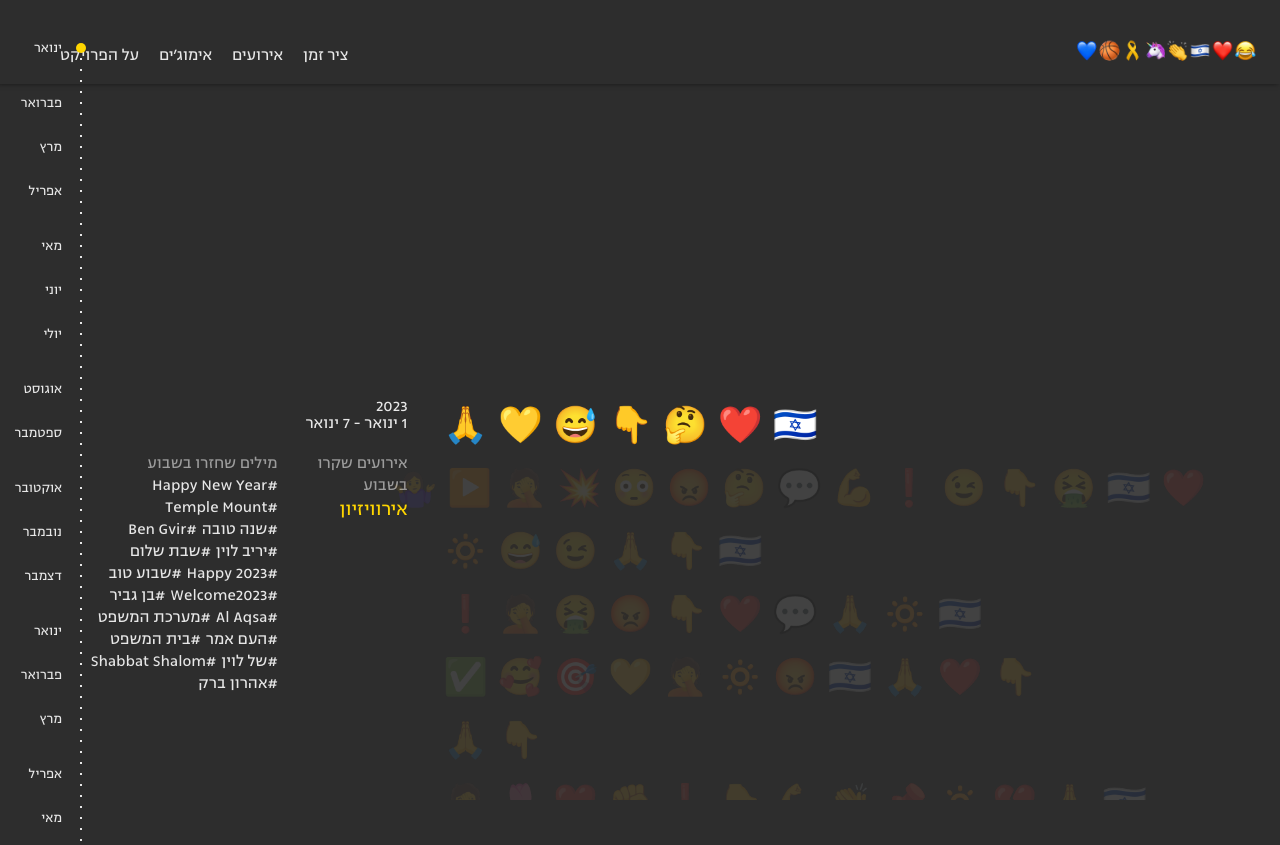
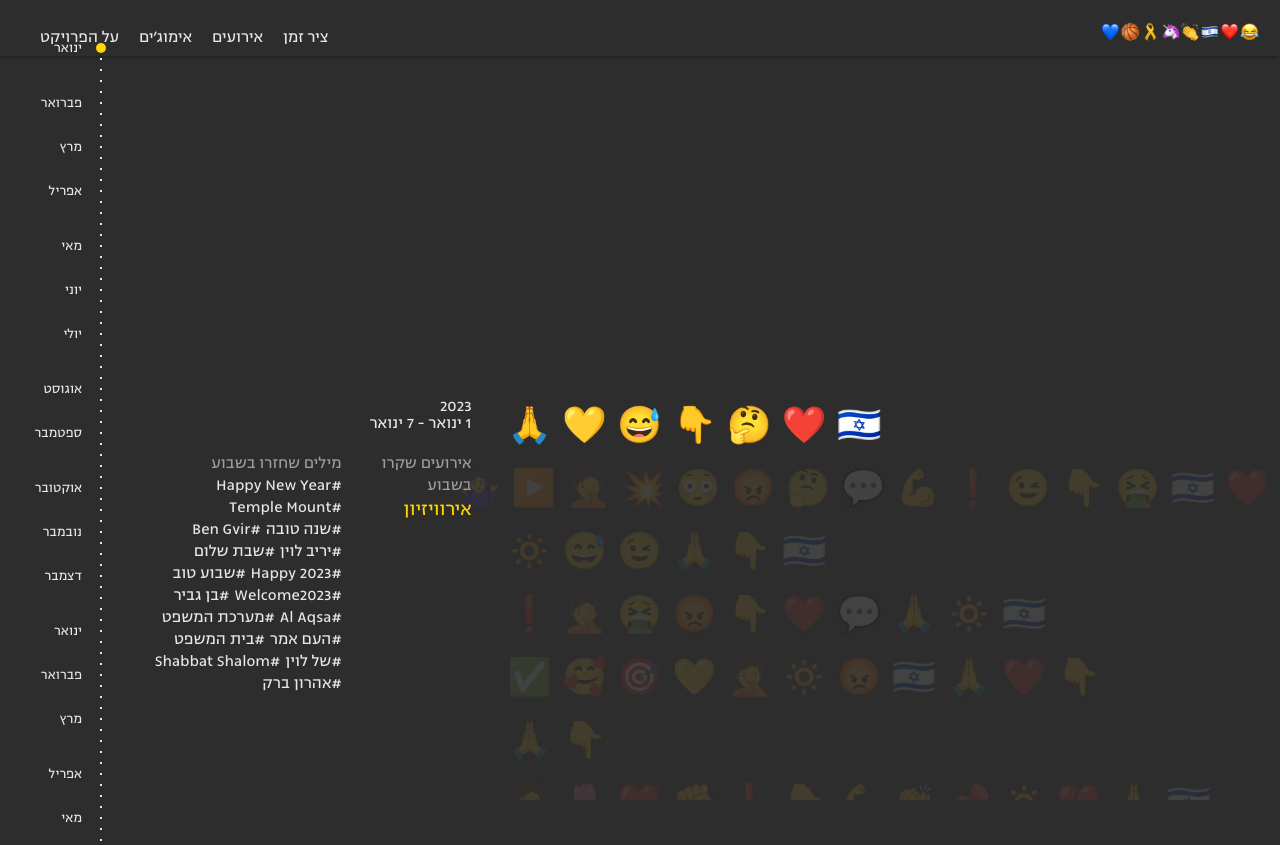
Before and after one commit to mineihadar/emoji-app, a React (Create React App) app: page /timeline in a window 1280 px wide. Built offline with nearby package versions, Linux system fonts and the light colour scheme.

Commit message:
add: logo correct colors and option to click on row

```diff
--- a/src/App.css
+++ b/src/App.css
@@ -49,24 +49,26 @@ h5 {
   z-index: 200; /* Ensure this is higher than the canvas */
 }
 
+/* .logo-div {
+  left: auto;
+} */
+
 .logo-div {
-  left: auto;
-}
-
-.logo-div img {
   height: 100%;
   width: auto;
+  margin-top: 10px;
 }
 
 .header {
   display: flex;
   position: absolute;
   width: 100%;
-  height: 8vh;
+  height: 7vh;
   z-index: 2;
   top: 0;
   justify-content: space-between;
-  padding: 20px 0px 0px 0px;
+  align-items: center;
+  padding: 0px 0px 0px 0px;
   background-color: #2d2d2d;
   box-shadow: -2px 0 5px rgba(0, 0, 0, 0.5);
 }
@@ -104,9 +106,9 @@ h5 {
 
 .menu-options {
   display: flex;
-  margin-left: 40px;
+  margin-left: 20px;
   align-items: flex-end;
-  padding-bottom: 18px;
+  padding: 18px 0px 0px 0px;
 }
 
 .menu-options p {
--- a/src/App.js
+++ b/src/App.js
@@ -13,7 +13,7 @@ function App() {
     <Router>
       <div className='App'>
         <div className='header'>
-          <img src={logo} alt='Logo' />
+          <img className='logo-div' src={logo} alt='Logo' />
           <div className='menu-options'>
             <Link to='/timeline'>ציר זמן</Link>
             <Link to='/events'>אירועים</Link>
--- a/src/EmojiGrid.css
+++ b/src/EmojiGrid.css
@@ -4,7 +4,6 @@
   justify-content: center;
   height: 100vh;
   width: 90vw;
-  margin: 0 auto;
 }
 
 .week-info {
@@ -37,12 +36,16 @@
   color: #e7e7e7;
   line-height: 1.19rem;
   margin: 2px 0px 20px 0px;
+  opacity: 1;
+  transition: opacity 0.5s;
 }
 
 .year {
   color: #e7e7e7;
   font-size: 16.8px;
   margin: 0;
+  opacity: 1;
+  transition: opacity 0.5s;
 }
 
 .trends-window {
@@ -94,12 +97,30 @@
   display: flex;
   flex-direction: column;
   margin-bottom: 10px;
+}
+
+.emoji-row {
   opacity: 0.2;
   transition: opacity 0.5s;
 }
 
-.week-column.visible {
+.emoji-row:hover {
+  opacity: 1; /* Slightly increase opacity on hover */
+  cursor: pointer;
+}
+
+.emoji-row:hover .year,
+.emoji-row:hover .week {
+  opacity: 1; /* Show year and week on hover */
+}
+
+.week-column.visible .emoji-row {
   opacity: 1;
+}
+
+.week-column.visible .week,
+.week-column.visible .year {
+  opacity: 1; /* Ensure the year and week are visible for the highlighted row */
 }
 
 .week-column.visible .week-info {
@@ -154,6 +175,10 @@
   transition: font-size 0.02s;
 }
 
+/* .emoji.clickable:hover {
+    padding-bottom: 5px;
+  } */
+
 .emoji:not(.clickable) {
   pointer-events: none;
   opacity: 0.5;
--- a/src/EmojiGrid.js
+++ b/src/EmojiGrid.js
@@ -4,7 +4,6 @@ import emojiData from "./weekly_emojis.json";
 import trends from "./trending_data.json";
 import EmojiDrawer from "./EmojiDrawer";
 import ScrollableSidebar from "./ScrollableSidebar";
-import emojiDetails from "./emojiDetails.json";
 
 const EmojiGrid = forwardRef(({ weeks }, ref) => {
   const [drawerOpen, setDrawerOpen] = useState(false);
@@ -14,11 +13,11 @@ const EmojiGrid = forwardRef(({ weeks }, ref) => {
   const gridRef = ref || internalRef;
   const isScrolling = useRef(false);
 
-  const handleClickEmoji = () => {
+  const handleClickEmoji = (emojiDetails) => {
     !drawerOpen ? handleOpenDrawer(emojiDetails) : handleCloseDrawer();
   };
 
-  const handleOpenDrawer = () => {
+  const handleOpenDrawer = (emojiDetails) => {
     setSelectedEmojiDetails(emojiDetails);
     setDrawerOpen(true);
   };
@@ -37,6 +36,10 @@ const EmojiGrid = forwardRef(({ weeks }, ref) => {
         isScrolling.current = false;
       }, 500); // Give some time for the scroll to complete
     }
+  };
+
+  const handleRowClick = (index) => {
+    handleScrollToWeek(index);
   };
 
   useEffect(() => {
@@ -110,15 +113,19 @@ const EmojiGrid = forwardRef(({ weeks }, ref) => {
     <div
       className={`week-column ${index === visibleColumnIndex ? "visible" : ""}`}
       key={index}>
-      <div className='week-emoji-container'>
-        <div className='emoji-row'>
+      <div
+        className={`week-emoji-container ${
+          index === visibleColumnIndex ? "highlighted" : ""
+        }`}>
+        <div className='emoji-row' onClick={() => handleRowClick(index)}>
           {weekData.map((emoji, idx) => (
             <div
               className={`emoji ${
                 index === visibleColumnIndex ? "clickable" : ""
               }`}
               key={idx}
-              onClick={() =>
+              onClick={(e) => {
+                e.stopPropagation(); // Prevent row click from triggering
                 index === visibleColumnIndex &&
                   handleClickEmoji({
                     emoji,
@@ -134,8 +141,8 @@ const EmojiGrid = forwardRef(({ weeks }, ref) => {
                         additionalText: "Additional Text",
                       },
                     ],
-                })
-              }>
+                  });
+              }}>
               {emoji}
             </div>
           ))}
--- a/src/ScrollableSidebar.css
+++ b/src/ScrollableSidebar.css
@@ -9,7 +9,7 @@
   gap: 9px;
   z-index: 1000;
   margin-right: 100px;
-  margin: 60px 0px 0px 50px;
+  margin: 60px 0px 0px 70px;
 }
 
 .week-line {
```
Also changed, not shown: src/images/emoji_logo.gif, src/images/emoji_logo_static.png (added). Lines whose indentation alone changed are shown as unchanged.
